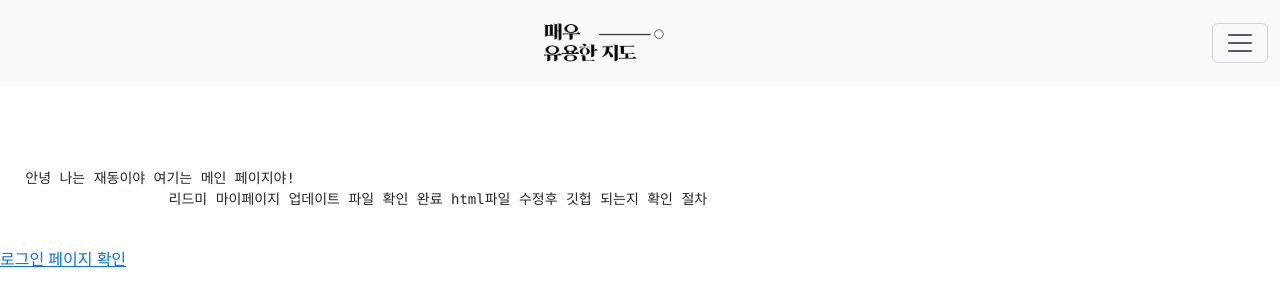
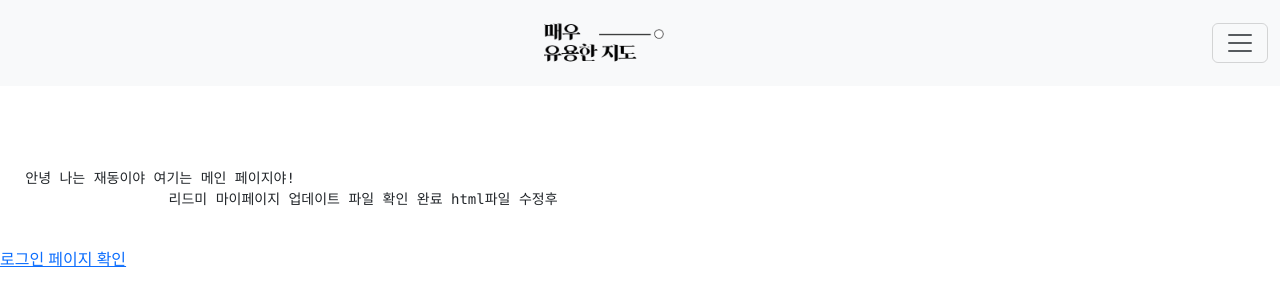
Before and after one commit to yanggogi1423/Very_Useful_Map, a plain HTML site: page index.html in a window 1280 px wide. Shown: the top 281 px of the page. Drawn offline with nearby package versions, Linux system fonts and the light colour scheme.

Commit message:
change index.html1

```diff
--- a/index.html
+++ b/index.html
@@ -33,7 +33,7 @@
             <br>
             <br>
             <pre>   안녕 나는 재동이야 여기는 메인 페이지야!
-                    리드미 마이페이지 업데이트 파일 확인 완료 html파일 수정후 깃헙 되는지 확인 절차
+                    리드미 마이페이지 업데이트 파일 확인 완료 html파일 수정후
             </pre>
 
             <a href="./login_system/login.html"><p>로그인 페이지 확인</p></a>
```
